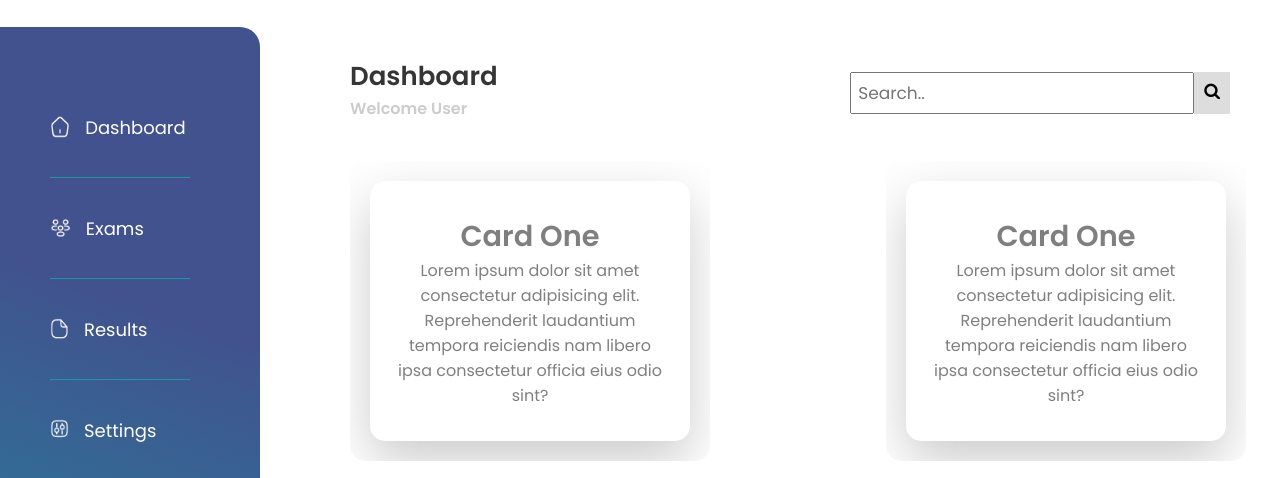
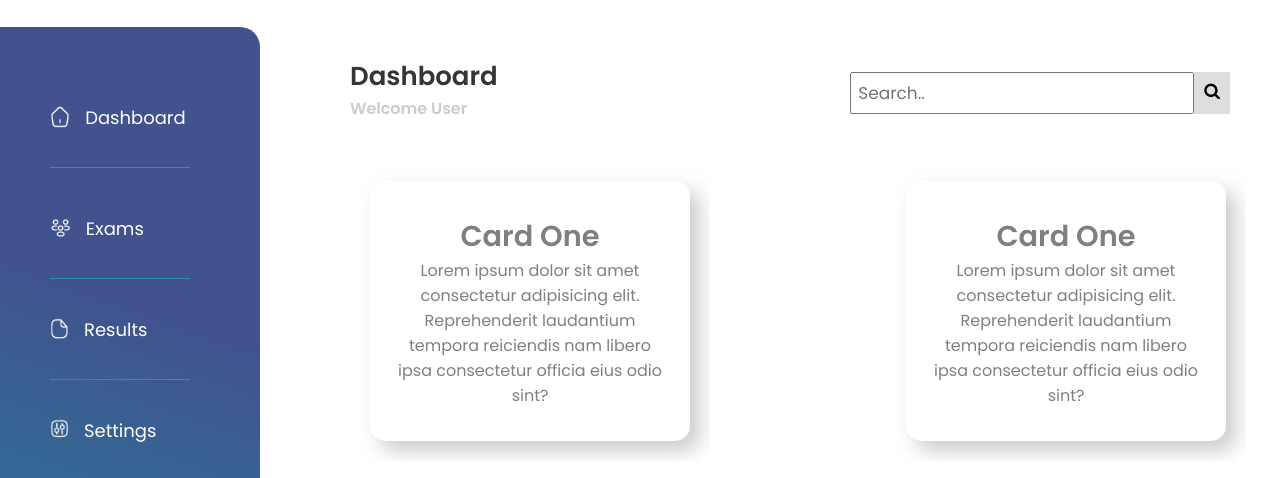
Before and after one commit to sabir-phantom/Web-project, a plain HTML site: page src/student-dashboard/student.html in a window 1280 px wide. In both pictures the pointer is over the element "Dashboard". Shown: the part 93-571 px from the top of the page. Drawn offline with Linux system fonts and the light colour scheme.

Commit message:
transition added

```diff
--- a/src/sass/student-dashboard.css
+++ b/src/sass/student-dashboard.css
@@ -45,6 +45,7 @@
   width: 140px;
   height: 100px;
   border-bottom: 1px solid #1a99a2;
+  transition: 0.5s;
 }
 
 .side-menu img {
@@ -57,6 +58,11 @@
   text-decoration: none;
   color: #ffffff;
 }
+
+.side-menu:hover {
+  transform: translateY(-10px);
+}
+
 /* ~~~sidebar~~~ */
 
 /* Main container */
@@ -144,7 +150,7 @@
   /* background: #2a2b2f; */
   /* border: 2px solid #1e1f23; */
   border-radius: 15px;
-  box-shadow: 0 20px 50px rgba(153, 153, 153, 0.5);
+  box-shadow: 10px 10px 20px 0px rgba(153, 153, 153, 0.5);
   transition: 0.5s;
   overflow: visible;
 }
@@ -160,7 +166,7 @@
 }
 .main-container .card .box:hover {
   transform: translateY(-10px);
-  box-shadow: 0 40px 70px rgba(0, 0, 0, 0.5);
+  box-shadow: 10px 10px 20px 0px rgba(153, 153, 153, 0.5);
 }
 .main-container .card .box .content {
   padding: 20px;
```
